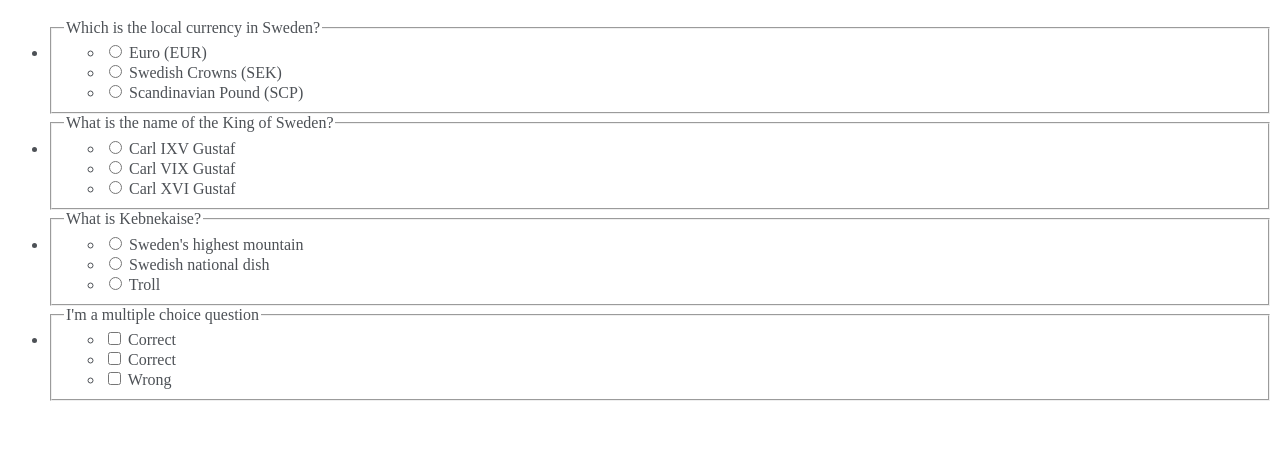
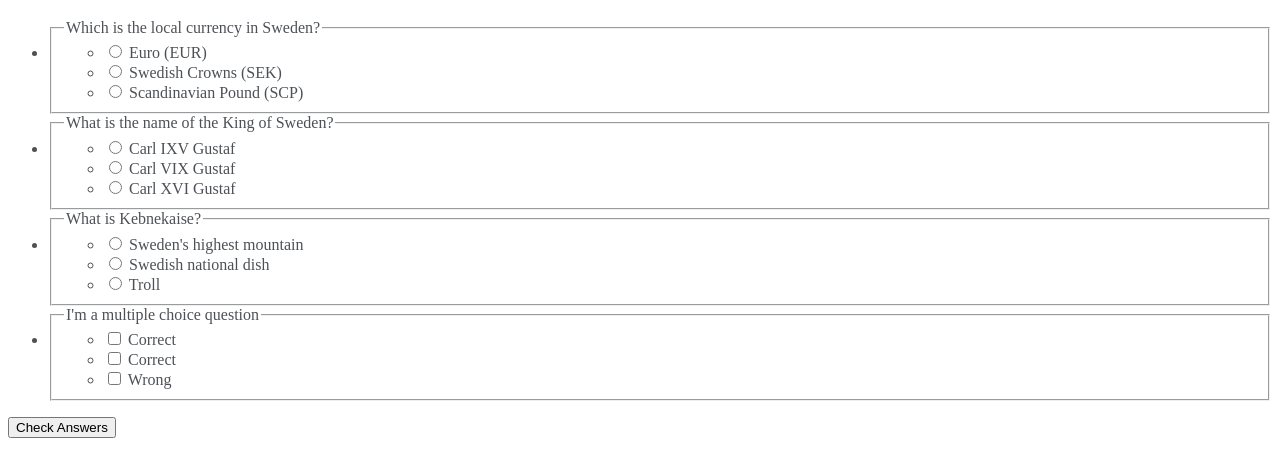
Before and after one commit to blancaley/quiz-challenge, a plain HTML site: page index.html in a window 1280 px wide. Shown: the part 90-566 px from the top of the page. Drawn offline with Linux system fonts and the light colour scheme.

Commit message:
Show Check Answers button
The user can click the Check Answers button.

This button runs the checkAnswers() function.

```diff
--- a/index.html
+++ b/index.html
@@ -14,6 +14,9 @@
     <h1>Quiz</h1>
     <section>
         <ul id="quizContainer"></ul>
+        <div id="quizControls">
+            <button id="checkResult">Check Answers</button>
+        </div>
     </section>
     <script src="main.js"></script>
 </body>
--- a/main.js
+++ b/main.js
@@ -143,3 +143,4 @@ function checkAnswers() {
 showQuiz();
 
 darkModeButton.addEventListener("click", darkMode);
+checkResultButton.addEventListener("click", checkAnswers);
```
Also changed, not shown: 1 other file.
